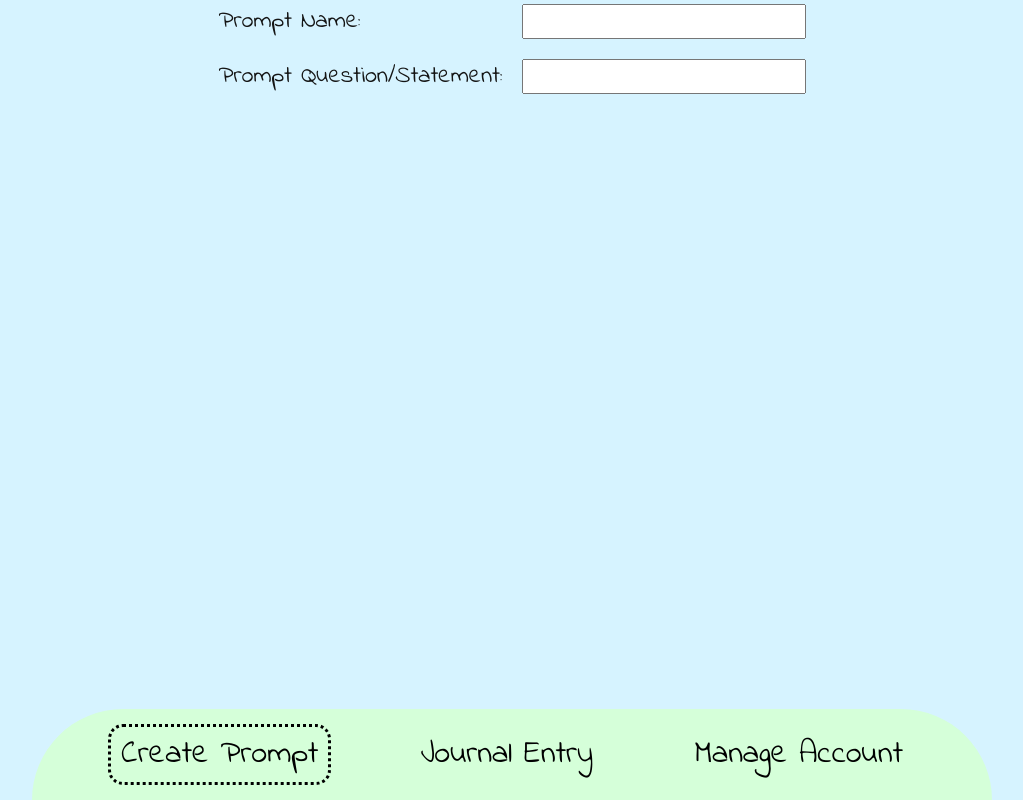
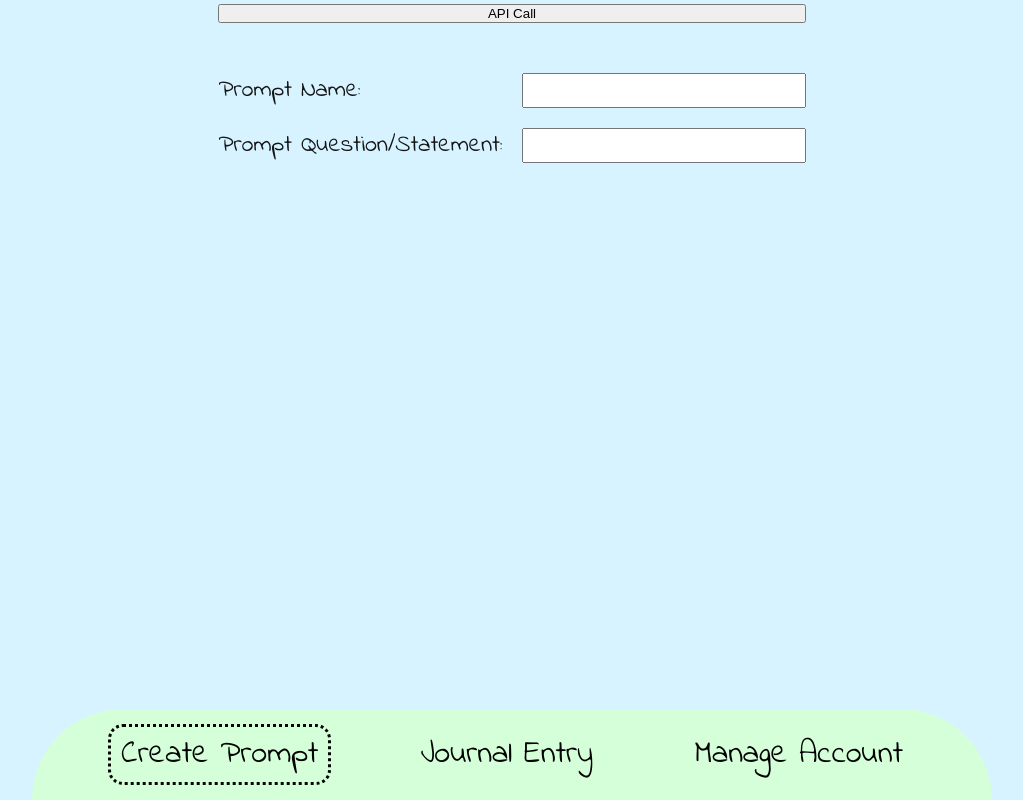
Before and after one commit to nathenjo/personal-journaling, a Next.js app: page / in a window 1280 px wide. Both pictures are taken after a click on the button "Create Prompt". Shown: the part 200-1000 px from the top of the page, without its empty margins (128-1151 px from the left). Built offline with nearby package versions, Linux system fonts and the light colour scheme; a web font is replaced by a local one.

Commit message:
Started having API Call work

```diff
--- a/components/createPrompt.js
+++ b/components/createPrompt.js
@@ -5,6 +5,24 @@ export default function CreatePrompt(props) {
     const {} = props;
 
     const [existingPrompts, setExistingPrompts] = useState([]);
+
+    const callAPI = async () => {
+        try {
+            const res = await fetch(
+                `https://blooming-refuge-50053-885d686d1776.herokuapp.com/prompt`,
+                {
+                    method: 'GET',
+                    headers: {
+                        'access_token': process.env.API_KEY,
+                    },
+                }
+            );
+            const data = await res.json();
+            console.log(data);
+        } catch (err) {
+            console.log(err);
+        }
+    };
 
     return (
         <div className='create-prompt-wrapper'>
@@ -19,7 +37,7 @@ export default function CreatePrompt(props) {
                     </select>
                 </div>
             }
-
+            <button onClick={() => callAPI()}>API Call</button>
             <form className='create-prompt-form'>
                 <div className='form-group'>
                     <label className='form-input-label' htmlFor='createPromptName'>Prompt Name:</label>
```
